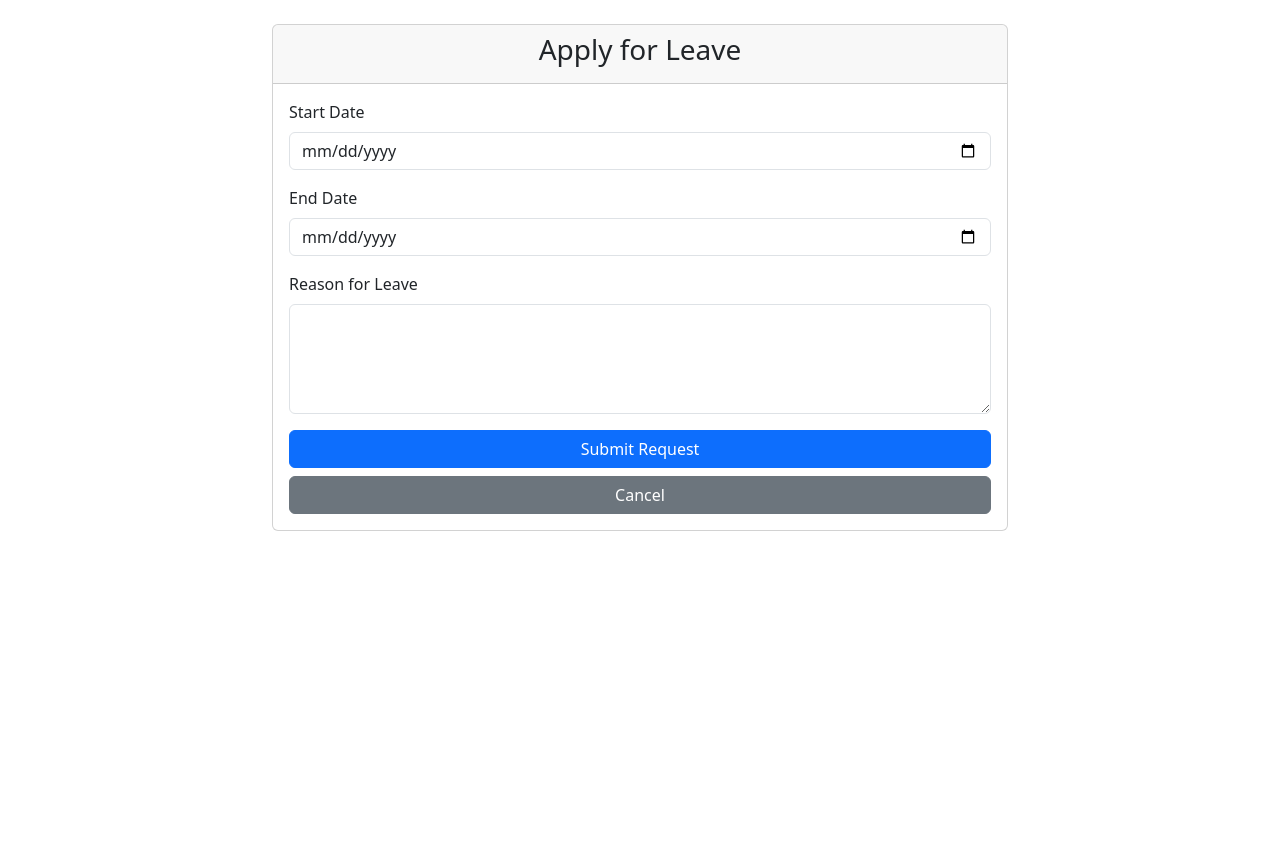
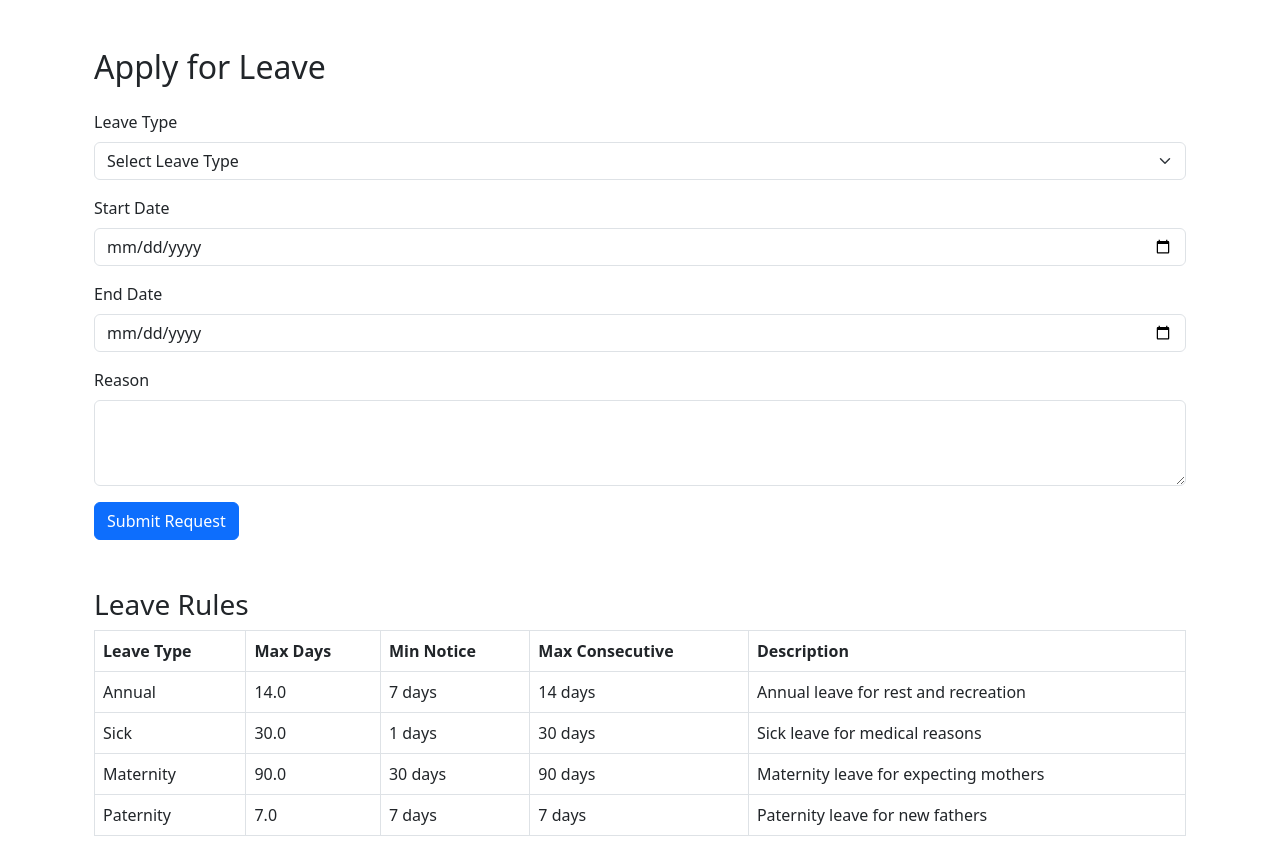
Before and after one commit to waihong97/leave-management-system, a Flask app: page /apply_leave in a window 1280 px wide. Shown: the part 56-908 px from the top of the page. Before the commit the page ends 587 px from the top, so only its background shows below. Run offline with Flask 3, Linux system fonts and the light colour scheme; a user stored in the database is signed in; some libraries are stand-ins or nearby versions.

Commit message:
Add WFH functionality, leave rules, and calendar integration

```diff
--- a/app.py
+++ b/app.py
@@ -3,7 +3,7 @@ from flask_sqlalchemy import SQLAlchemy
 from flask_login import LoginManager, UserMixin, login_user, login_required, logout_user, current_user
 from werkzeug.security import generate_password_hash, check_password_hash
 import os
-from datetime import datetime
+from datetime import datetime, timedelta
 
 app = Flask(__name__)
 app.config['SECRET_KEY'] = os.environ.get('SECRET_KEY', 'dev')
@@ -35,6 +35,8 @@ class User(UserMixin, db.Model):
     password_hash = db.Column(db.String(120), nullable=False)
     is_admin = db.Column(db.Boolean, default=False)
     leave_requests = db.relationship('LeaveRequest', backref='user', lazy=True)
+    wfh_requests = db.relationship('WFHRequest', backref='user', lazy=True)
+    leave_balance = db.relationship('LeaveBalance', backref='user', lazy=True)
 
 class LeaveRequest(db.Model):
     id = db.Column(db.Integer, primary_key=True)
@@ -44,6 +46,31 @@ class LeaveRequest(db.Model):
     reason = db.Column(db.Text, nullable=False)
     status = db.Column(db.String(20), default='pending')
     created_at = db.Column(db.DateTime, default=datetime.utcnow)
+    leave_type = db.Column(db.String(20), nullable=False)  # annual, sick, maternity, paternity, etc.
+
+class WFHRequest(db.Model):
+    id = db.Column(db.Integer, primary_key=True)
+    user_id = db.Column(db.Integer, db.ForeignKey('user.id'), nullable=False)
+    date = db.Column(db.Date, nullable=False)
+    reason = db.Column(db.Text, nullable=False)
+    status = db.Column(db.String(20), default='pending')
+    created_at = db.Column(db.DateTime, default=datetime.utcnow)
+
+class LeaveBalance(db.Model):
+    id = db.Column(db.Integer, primary_key=True)
+    user_id = db.Column(db.Integer, db.ForeignKey('user.id'), nullable=False)
+    leave_type = db.Column(db.String(20), nullable=False)
+    balance = db.Column(db.Float, nullable=False)  # in days
+    year = db.Column(db.Integer, nullable=False)
+
+class LeaveRule(db.Model):
+    id = db.Column(db.Integer, primary_key=True)
+    leave_type = db.Column(db.String(20), unique=True, nullable=False)
+    max_days = db.Column(db.Float, nullable=False)
+    min_days_notice = db.Column(db.Integer, nullable=False)  # minimum days notice required
+    max_consecutive_days = db.Column(db.Integer, nullable=False)
+    requires_approval = db.Column(db.Boolean, default=True)
+    description = db.Column(db.Text)
 
 @login_manager.user_loader
 def load_user(user_id):
@@ -72,9 +99,22 @@ def login():
 def dashboard():
     if current_user.is_admin:
         leave_requests = LeaveRequest.query.all()
+        wfh_requests = WFHRequest.query.all()
     else:
         leave_requests = LeaveRequest.query.filter_by(user_id=current_user.id).all()
-    return render_template('dashboard.html', leave_requests=leave_requests)
+        wfh_requests = WFHRequest.query.filter_by(user_id=current_user.id).all()
+
+    # Get leave balance for current year
+    current_year = datetime.now().year
+    leave_balance = LeaveBalance.query.filter_by(
+        user_id=current_user.id,
+        year=current_year
+    ).all()
+
+    return render_template('dashboard.html',
+                         leave_requests=leave_requests,
+                         wfh_requests=wfh_requests,
+                         leave_balance=leave_balance)
 
 @app.route('/apply_leave', methods=['GET', 'POST'])
 @login_required
@@ -83,18 +123,128 @@ def apply_leave():
         start_date = datetime.strptime(request.form.get('start_date'), '%Y-%m-%d').date()
         end_date = datetime.strptime(request.form.get('end_date'), '%Y-%m-%d').date()
         reason = request.form.get('reason')
+        leave_type = request.form.get('leave_type')
+
+        # Check leave balance
+        leave_balance = LeaveBalance.query.filter_by(
+            user_id=current_user.id,
+            leave_type=leave_type,
+            year=start_date.year
+        ).first()
+
+        if not leave_balance or leave_balance.balance <= 0:
+            flash('Insufficient leave balance')
+            return redirect(url_for('apply_leave'))
+
+        # Check leave rules
+        leave_rule = LeaveRule.query.filter_by(leave_type=leave_type).first()
+        if leave_rule:
+            days_notice = (start_date - datetime.now().date()).days
+            if days_notice < leave_rule.min_days_notice:
+                flash(f'Please apply at least {leave_rule.min_days_notice} days in advance')
+                return redirect(url_for('apply_leave'))
+
+            consecutive_days = (end_date - start_date).days + 1
+            if consecutive_days > leave_rule.max_consecutive_days:
+                flash(f'Maximum consecutive days allowed is {leave_rule.max_consecutive_days}')
+                return redirect(url_for('apply_leave'))
 
         leave_request = LeaveRequest(
             user_id=current_user.id,
             start_date=start_date,
             end_date=end_date,
-            reason=reason
+            reason=reason,
+            leave_type=leave_type
         )
         db.session.add(leave_request)
         db.session.commit()
         flash('Leave request submitted successfully')
         return redirect(url_for('dashboard'))
-    return render_template('apply_leave.html')
+
+    # Get leave types for the form
+    leave_rules = LeaveRule.query.all()
+    return render_template('apply_leave.html', leave_rules=leave_rules)
+
+@app.route('/apply_wfh', methods=['GET', 'POST'])
+@login_required
+def apply_wfh():
+    if request.method == 'POST':
+        date = datetime.strptime(request.form.get('date'), '%Y-%m-%d').date()
+        reason = request.form.get('reason')
+
+        # Check if WFH request already exists for the date
+        existing_request = WFHRequest.query.filter_by(
+            user_id=current_user.id,
+            date=date
+        ).first()
+
+        if existing_request:
+            flash('You have already submitted a WFH request for this date')
+            return redirect(url_for('apply_wfh'))
+
+        wfh_request = WFHRequest(
+            user_id=current_user.id,
+            date=date,
+            reason=reason
+        )
+        db.session.add(wfh_request)
+        db.session.commit()
+        flash('WFH request submitted successfully')
+        return redirect(url_for('dashboard'))
+
+    return render_template('apply_wfh.html')
+
+@app.route('/approve_leave/<int:request_id>', methods=['POST'])
+@login_required
+def approve_leave(request_id):
+    if not current_user.is_admin:
+        flash('Unauthorized')
+        return redirect(url_for('dashboard'))
+
+    leave_request = LeaveRequest.query.get_or_404(request_id)
+    action = request.form.get('action')
+
+    if action == 'approve':
+        leave_request.status = 'approved'
+        # Update leave balance
+        leave_balance = LeaveBalance.query.filter_by(
+            user_id=leave_request.user_id,
+            leave_type=leave_request.leave_type,
+            year=leave_request.start_date.year
+        ).first()
+
+        if leave_balance:
+            days = (leave_request.end_date - leave_request.start_date).days + 1
+            leave_balance.balance -= days
+            db.session.commit()
+            flash('Leave request approved')
+    elif action == 'reject':
+        leave_request.status = 'rejected'
+        db.session.commit()
+        flash('Leave request rejected')
+
+    return redirect(url_for('dashboard'))
+
+@app.route('/approve_wfh/<int:request_id>', methods=['POST'])
+@login_required
+def approve_wfh(request_id):
+    if not current_user.is_admin:
+        flash('Unauthorized')
+        return redirect(url_for('dashboard'))
+
+    wfh_request = WFHRequest.query.get_or_404(request_id)
+    action = request.form.get('action')
+
+    if action == 'approve':
+        wfh_request.status = 'approved'
+        db.session.commit()
+        flash('WFH request approved')
+    elif action == 'reject':
+        wfh_request.status = 'rejected'
+        db.session.commit()
+        flash('WFH request rejected')
+
+    return redirect(url_for('dashboard'))
 
 @app.route('/logout')
 @login_required
@@ -120,6 +270,49 @@ def init_db():
                 db.session.commit()
                 print('Admin user created successfully')
 
+            # Create default leave rules if they don't exist
+            default_rules = [
+                LeaveRule(
+                    leave_type='annual',
+                    max_days=14,
+                    min_days_notice=7,
+                    max_consecutive_days=14,
+                    requires_approval=True,
+                    description='Annual leave for rest and recreation'
+                ),
+                LeaveRule(
+                    leave_type='sick',
+                    max_days=30,
+                    min_days_notice=1,
+                    max_consecutive_days=30,
+                    requires_approval=True,
+                    description='Sick leave for medical reasons'
+                ),
+                LeaveRule(
+                    leave_type='maternity',
+                    max_days=90,
+                    min_days_notice=30,
+                    max_consecutive_days=90,
+                    requires_approval=True,
+                    description='Maternity leave for expecting mothers'
+                ),
+                LeaveRule(
+                    leave_type='paternity',
+                    max_days=7,
+                    min_days_notice=7,
+                    max_consecutive_days=7,
+                    requires_approval=True,
+                    description='Paternity leave for new fathers'
+                )
+            ]
+
+            for rule in default_rules:
+                if not LeaveRule.query.filter_by(leave_type=rule.leave_type).first():
+                    db.session.add(rule)
+
+            db.session.commit()
+            print('Default leave rules created successfully')
+
             # Set proper permissions on the database file
             if os.path.exists(db_path):
                 os.chmod(db_path, 0o666)
--- a/templates/apply_leave.html
+++ b/templates/apply_leave.html
@@ -1,14 +1,18 @@
 {% extends "base.html" %}
 
 {% block content %}
-<div class="row justify-content-center">
-    <div class="col-md-8">
-        <div class="card">
-            <div class="card-header">
-                <h3 class="text-center">Apply for Leave</h3>
+<div class="container mt-5">
+    <h2>Apply for Leave</h2>
+    <form method="POST" class="mt-4">
+        <div class="mb-3">
+            <label for="leave_type" class="form-label">Leave Type</label>
+            <select class="form-select" id="leave_type" name="leave_type" required>
+                <option value="">Select Leave Type</option>
+                {% for rule in leave_rules %}
+                <option value="{{ rule.leave_type }}">{{ rule.leave_type|title }} (Max: {{ rule.max_days }} days)</option>
+                {% endfor %}
+            </select>
         </div>
-            <div class="card-body">
-                <form method="POST">
         <div class="mb-3">
             <label for="start_date" class="form-label">Start Date</label>
             <input type="date" class="form-control" id="start_date" name="start_date" required>
@@ -18,16 +22,79 @@
             <input type="date" class="form-control" id="end_date" name="end_date" required>
         </div>
         <div class="mb-3">
-                        <label for="reason" class="form-label">Reason for Leave</label>
-                        <textarea class="form-control" id="reason" name="reason" rows="4" required></textarea>
+            <label for="reason" class="form-label">Reason</label>
+            <textarea class="form-control" id="reason" name="reason" rows="3" required></textarea>
         </div>
-                    <div class="d-grid gap-2">
         <button type="submit" class="btn btn-primary">Submit Request</button>
-                        <a href="{{ url_for('dashboard') }}" class="btn btn-secondary">Cancel</a>
-                    </div>
     </form>
+
+    <!-- Leave Rules Information -->
+    <div class="mt-5">
+        <h3>Leave Rules</h3>
+        <div class="table-responsive">
+            <table class="table table-bordered">
+                <thead>
+                    <tr>
+                        <th>Leave Type</th>
+                        <th>Max Days</th>
+                        <th>Min Notice</th>
+                        <th>Max Consecutive</th>
+                        <th>Description</th>
+                    </tr>
+                </thead>
+                <tbody>
+                    {% for rule in leave_rules %}
+                    <tr>
+                        <td>{{ rule.leave_type|title }}</td>
+                        <td>{{ rule.max_days }}</td>
+                        <td>{{ rule.min_days_notice }} days</td>
+                        <td>{{ rule.max_consecutive_days }} days</td>
+                        <td>{{ rule.description }}</td>
+                    </tr>
+                    {% endfor %}
+                </tbody>
+            </table>
         </div>
     </div>
 </div>
-</div>
+
+<script>
+document.addEventListener('DOMContentLoaded', function() {
+    const startDate = document.getElementById('start_date');
+    const endDate = document.getElementById('end_date');
+    const leaveType = document.getElementById('leave_type');
+
+    // Set minimum date for start_date to today
+    const today = new Date().toISOString().split('T')[0];
+    startDate.min = today;
+
+    // Update end_date minimum when start_date changes
+    startDate.addEventListener('change', function() {
+        endDate.min = this.value;
+        if (endDate.value && endDate.value < this.value) {
+            endDate.value = this.value;
+        }
+    });
+
+    // Validate leave duration against rules
+    function validateLeaveDuration() {
+        const selectedRule = Array.from(leaveType.options).find(option => option.value === leaveType.value);
+        if (!selectedRule) return;
+
+        const maxDays = parseInt(selectedRule.text.match(/Max: (\d+)/)[1]);
+        const start = new Date(startDate.value);
+        const end = new Date(endDate.value);
+        const days = (end - start) / (1000 * 60 * 60 * 24) + 1;
+
+        if (days > maxDays) {
+            alert(`Maximum leave duration for ${selectedRule.text} is ${maxDays} days`);
+            endDate.value = new Date(start.getTime() + (maxDays - 1) * 24 * 60 * 60 * 1000).toISOString().split('T')[0];
+        }
+    }
+
+    startDate.addEventListener('change', validateLeaveDuration);
+    endDate.addEventListener('change', validateLeaveDuration);
+    leaveType.addEventListener('change', validateLeaveDuration);
+});
+</script>
 {% endblock %}
```
Also changed, not shown: templates/apply_wfh.html (added, +18 -0 lines), templates/dashboard.html (+83 -25 lines), 1 other file. Lines whose indentation alone changed are shown as unchanged.
